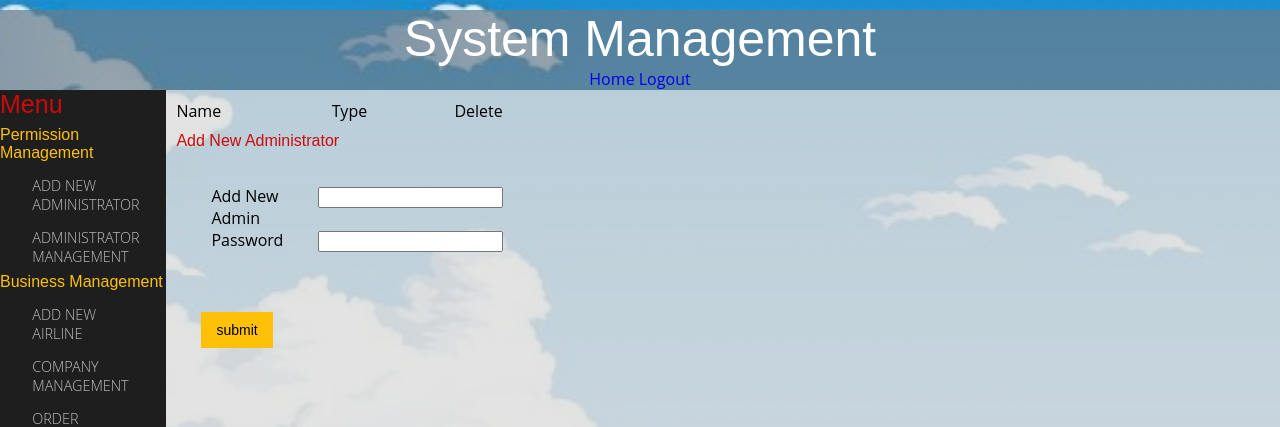
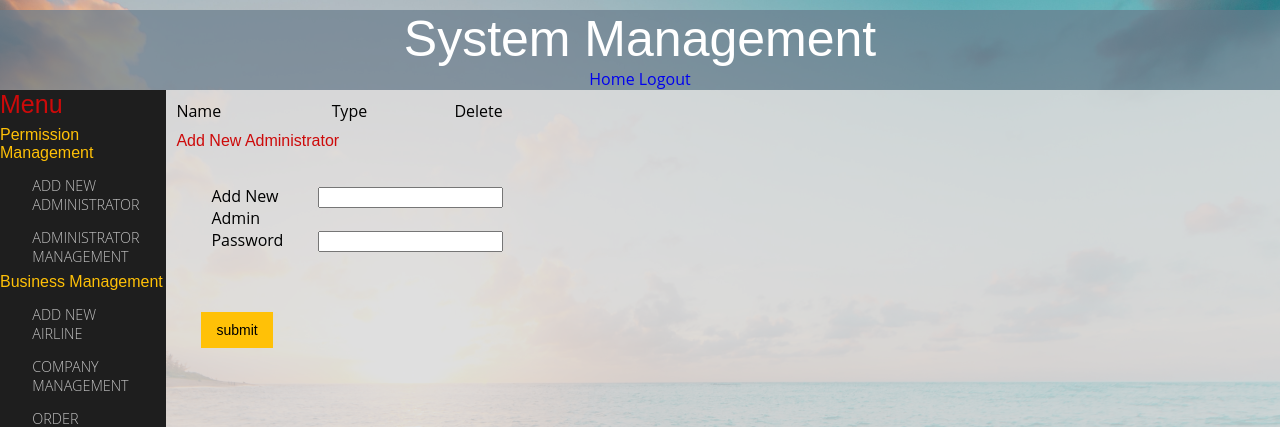
Before and after one commit to 2nc/Airticket, a Flask app: page /admin/manage in a window 1280 px wide. Shown: the top 427 px of the page. Run offline with Flask 2, Linux system fonts and the light colour scheme; data that the repository does not hold is empty.

Commit message:
uniform bg4

```diff
--- a/app/static/admin_style.css
+++ b/app/static/admin_style.css
@@ -22,7 +22,7 @@ html,body,div,span,applet,object,iframe,h1,h2,h3,h4,h5,h6,p,blockquote,pre,a,abb
 
 
 body {
-	background:url('1.jpg') no-repeat 0px 0px;
+	background:url('bg4.jpg') no-repeat 0px 0px;
     /*background: #aaaaaa;*/
 	background-size: cover;
 	font-family: 'Open Sans', sans-serif;
```
